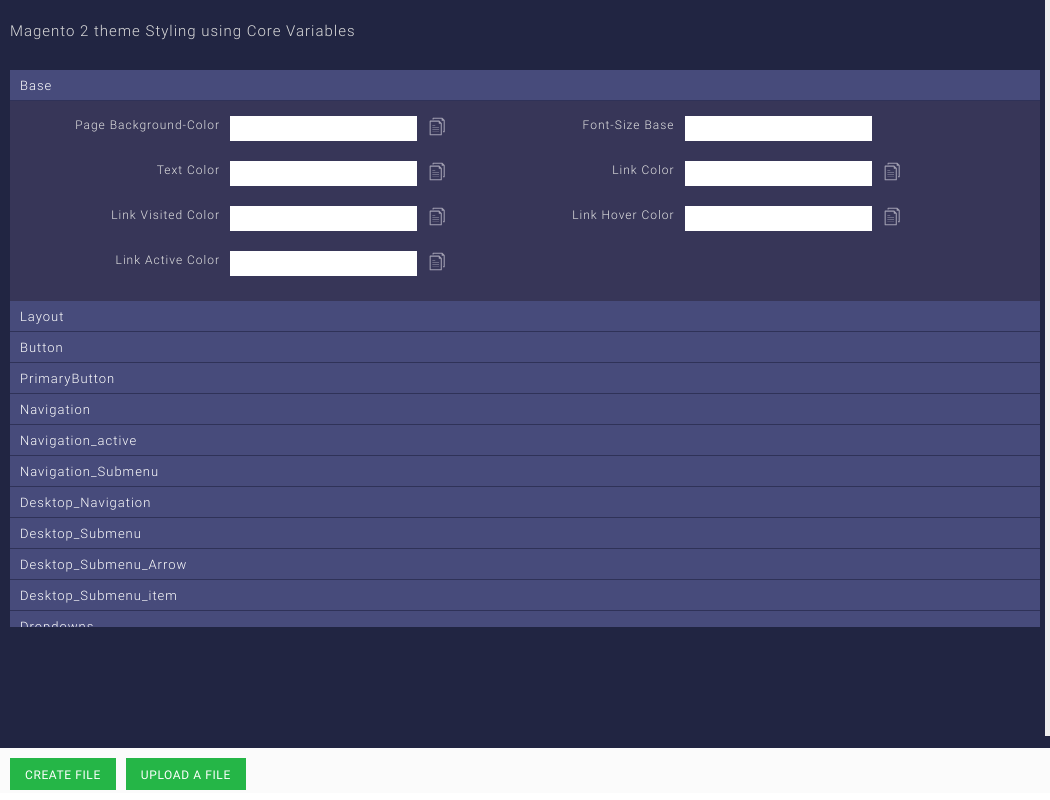
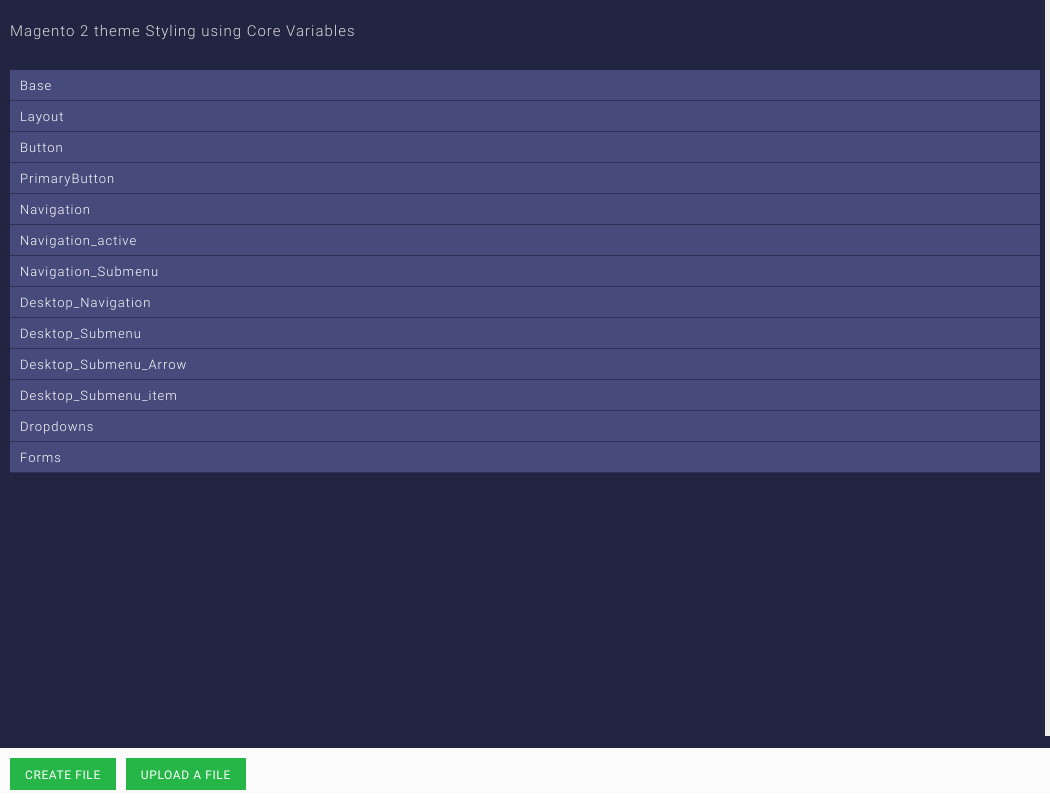
Before and after one commit to piyushwalia/Brush, an Electron app: page mainWindow.html in a window 1050 px wide. Shown: the top 800 px of the page. Drawn offline with Linux system fonts and the light colour scheme.

Commit message:
New variables added
Signed-off-by: piyushwalia <walia11127@gmail.com>

```diff
--- a/_theme.less
+++ b/_theme.less
@@ -22,3 +22,4 @@
 //Desktop_Submenu_item
 
 //dropdowns
+@dropdown-list__background:#6B75FF;
--- a/core/core.js
+++ b/core/core.js
@@ -1,11 +1,13 @@
 const electron = require('electron')
 const path = require('path')
+const os = require('os');
 const BrowserWindow = electron.remote.BrowserWindow;
 const fs = require("fs");
 const variables = [];
 const input_parent__cont = '<div class="variable_container"><span class="variable__name">';
 const desktop_re = '.Desktop_Navigation__content .variable__name, .Desktop_Submenu__content .variable__name';
 
+console.log(process.env.PATH)
 
 
         $.getJSON('./variables/variables.json', function(data) {
@@ -70,9 +72,9 @@
                 let var_content = $('.var_content');
                 var_title.toggleClass('vr-inactive');
                 var_content.toggleClass('vr-closed');
-                var_title.first().toggleClass('vr-active vr-inactive');
-                var_content.first().toggleClass('vr-open vr-closed').slideDown();
+                // var_title.first().toggleClass('vr-active vr-inactive');
                  var_title.click(function () {
+                // var_content.first().toggleClass('vr-open vr-closed').slideDown();
                     if($(this).is('.vr-inactive')) {
                         $('.vr-active').toggleClass('vr-active vr-inactive').next().slideToggle().toggleClass('vr-open');
                         $(this).toggleClass('vr-active vr-inactive');
--- a/variables/variables.json
+++ b/variables/variables.json
@@ -473,7 +473,7 @@
     "dropdowns": [
         {
             "value": "@dropdown-list__background",
-            "data": "value"
+            "data": "color"
         },
         {
             "value": "@dropdown-list__border",
@@ -492,16 +492,79 @@
             "data": "value"
         },
         {
-            "value": "@dropdown-list__pointer",
-            "data": "select"
+            "value": "@dropdown-list-pointer__position",
+            "data": "value",
+            "comments": "Left | Right"
         },
         {
-            "value": "@dropdown-list__pointer",
-            "data": "select"
+            "value": "@dropdown-list-pointer__position-top",
+            "data": "value"
         },
         {
-            "value": "@dropdown-list__pointer",
-            "data": "select"
+            "value": "@dropdown-list-pointer__position-left-right",
+            "data": "value"
+        },
+        {
+            "value": "@dropdown-list-item__border",
+            "data": "value"
+        },
+        {
+            "value": "@dropdown-list-item__padding",
+            "data": "value"
+        },
+        {
+            "value": "@dropdown-list-item__margin",
+            "data": "value"
+        },
+        {
+            "value": "@dropdown-list-item__hover",
+            "data": "value"
+        }
+    ],
+    "Forms": [
+        {
+            "value": "@form-element-input__background",
+            "data": "color"
+        },
+        {
+            "value": "@form-element-input__border-color",
+            "data": "color"
+        },
+        {
+            "value": "@form-element-input__border-radius",
+            "data": "value"
+        },
+        {
+            "value": "@form-element-input__height",
+            "data": "value"
+        },
+        {
+            "value": "@form-element-input__width",
+            "data": "value"
+        },
+        {
+            "value": "@form-element-input__padding",
+            "data": "value"
+        },
+        {
+            "value": "@form-element-input__font-size",
+            "data": "value"
+        },
+        {
+            "value": "@form-element-input__color",
+            "data": "color"
+        },
+        {
+            "value": "@form-element-input__font-family",
+            "data": "value"
+        },
+        {
+            "value": "@form-element-input__line-height",
+            "data": "value"
+        },
+        {
+            "value": "@form-element-input-placeholder__color",
+            "data": "value"
         }
     ]
  }
```
Lines whose indentation alone changed are shown as unchanged.
